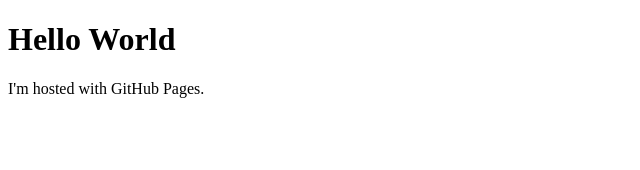
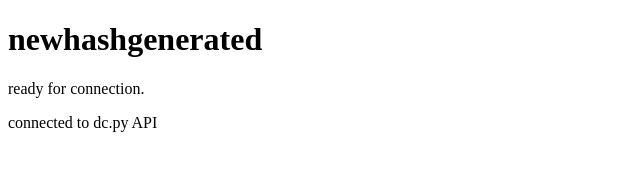
Before and after one commit to kaustavkaran/kaustavkaran.github.io, a plain HTML site: page index.html in a window 1280 px wide. Shown: the whole page, without its empty margins (0-640 px from the left). Drawn offline with Linux system fonts and the light colour scheme.

Commit message:
Update index.html

```diff
--- a/index.html
+++ b/index.html
@@ -4,7 +4,8 @@
         <title>Huh</title>
     </head>
     <body>
-        <h1>Hello World</h1>
-        <p>I'm hosted with GitHub Pages.</p>
+        <h1>newhashgenerated</h1>
+        <p>ready for connection.</p>
+        <p>connected to dc.py API</p>
     </body>
 </html>
```
